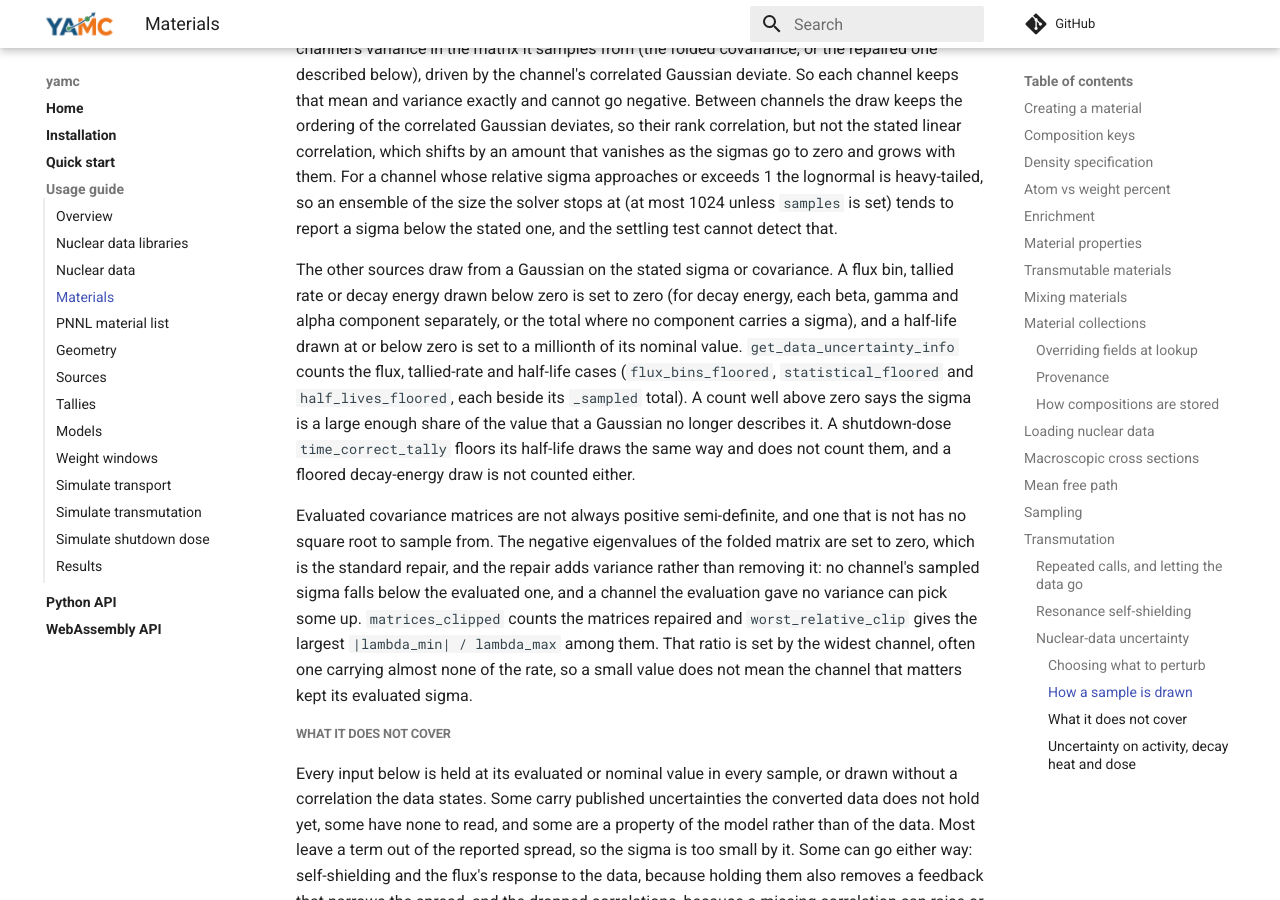
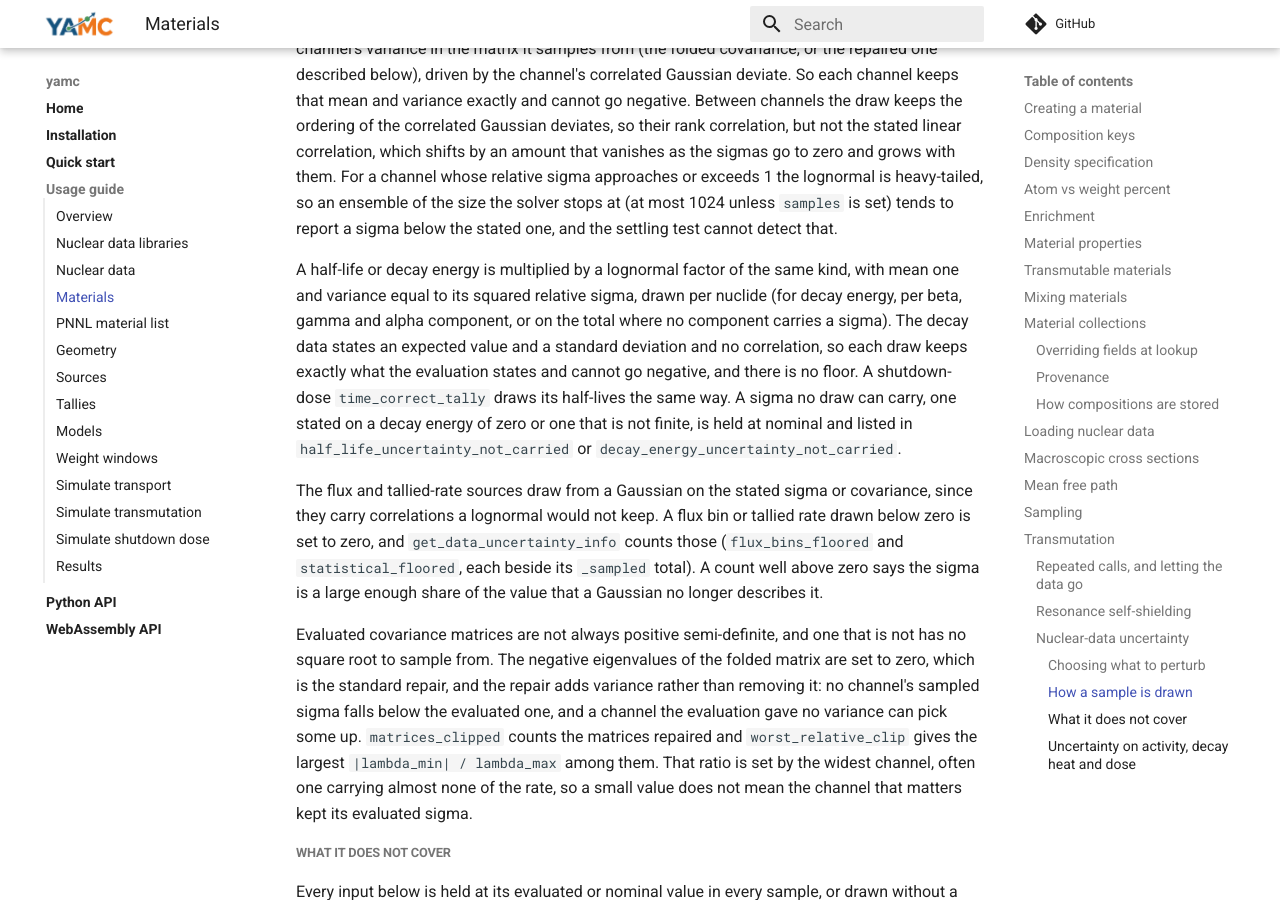
Before and after one commit to fusion-neutronics/yamc, an MkDocs documentation site: the page built from docs/materials.md, in a window 1280 px wide and 900 px high, scrolled down 12968 px. Built offline with MkDocs 1.6.1 and Material for MkDocs 9.7.7, drawn with Linux system fonts in a browser that asks for light colours; comment, search, counter and statistics services are not loaded; some of the changed text lies outside the part shown.

Commit message:
Describe half-life and decay-energy draws as moment-matched lognormals
Core now draws each nuclide's half-life and decay energy, including the
time_correct_tally half-lives, as its nominal times a lognormal factor
with the stated mean and sigma, with no floor, so half_lives_floored is
gone. A sigma no draw can carry is listed in the two new
*_uncertainty_not_carried keys. Flux and tallied-rate draws stay normal.

```diff
--- a/docs/materials.md
+++ b/docs/materials.md
@@ -637,17 +637,24 @@ is heavy-tailed, so an ensemble of the size the solver stops at (at
 most 1024 unless ``samples`` is set) tends to report a sigma below the stated
 one, and the settling test cannot detect that.
 
-The other sources draw from a Gaussian on the stated sigma or covariance. A flux
-bin, tallied rate or decay energy drawn below zero is set to zero (for decay
-energy, each beta, gamma and alpha component separately, or the total where no
-component carries a sigma), and a half-life drawn at or below zero is set to a
-millionth of its nominal value.
-``get_data_uncertainty_info`` counts the flux, tallied-rate and half-life cases
-(``flux_bins_floored``, ``statistical_floored`` and ``half_lives_floored``, each
-beside its ``_sampled`` total). A count well above zero says the sigma is a large
-enough share of the value that a Gaussian no longer describes it. A shutdown-dose
-``time_correct_tally`` floors its half-life draws the same way and does not count
-them, and a floored decay-energy draw is not counted either.
+A half-life or decay energy is multiplied by a lognormal factor of the same
+kind, with mean one and variance equal to its squared relative sigma, drawn per
+nuclide (for decay energy, per beta, gamma and alpha component, or on the total
+where no component carries a sigma). The decay data states an expected value and
+a standard deviation and no correlation, so each draw keeps exactly what the
+evaluation states and cannot go negative, and there is no floor. A shutdown-dose
+``time_correct_tally`` draws its half-lives the same way. A sigma no draw can
+carry, one stated on a decay energy of zero or one that is not finite, is held at
+nominal and listed in ``half_life_uncertainty_not_carried`` or
+``decay_energy_uncertainty_not_carried``.
+
+The flux and tallied-rate sources draw from a Gaussian on the stated sigma or
+covariance, since they carry correlations a lognormal would not keep. A flux bin
+or tallied rate drawn below zero is set to zero, and
+``get_data_uncertainty_info`` counts those (``flux_bins_floored`` and
+``statistical_floored``, each beside its ``_sampled`` total). A count well above
+zero says the sigma is a large enough share of the value that a Gaussian no
+longer describes it.
 
 Evaluated covariance matrices are not always positive semi-definite, and one that
 is not has no square root to sample from. The negative eigenvalues of the folded
@@ -876,12 +883,15 @@ if info is not None:            # None unless data_uncertainty was passed
     info["no_half_life_uncertainty"]  # ... and those whose data states no sigma
     info["decay_energies_perturbed"]  # nuclides whose decay energy was drawn
     info["no_decay_energy_uncertainty"]  # ... and those whose data states none
+    info["half_life_uncertainty_not_carried"]     # a stated sigma no draw can
+    info["decay_energy_uncertainty_not_carried"]  # carry, held at nominal
     info["not_perturbed"]       # held inputs this run names, as above
     info["has_gaps"]            # True if a nuclide, covariance block or spectrum
                                 # had no usable uncertainty, a block was
                                 # malformed or of an unsupported layout, either
                                 # partials check listed a channel, or a
-                                # half-life or decay energy had no stated sigma;
+                                # half-life or decay energy had no stated sigma
+                                # or one no draw can carry;
                                 # of the held inputs above, skipped_cross_material,
                                 # skipped_nc, and a nuclide left with no usable
                                 # block (listed in no_covariance_data) set it
```
